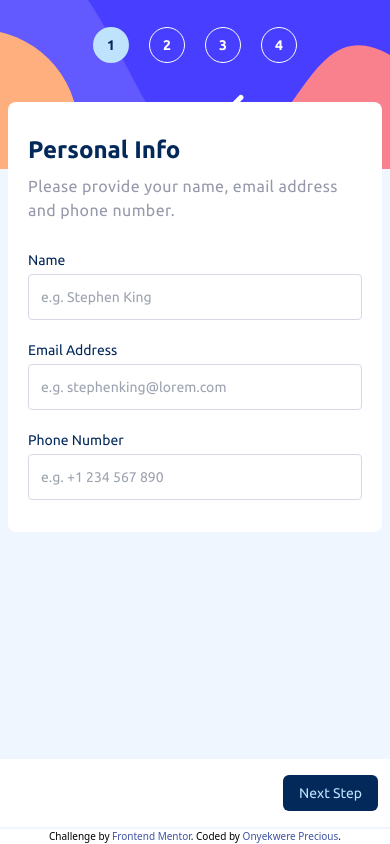
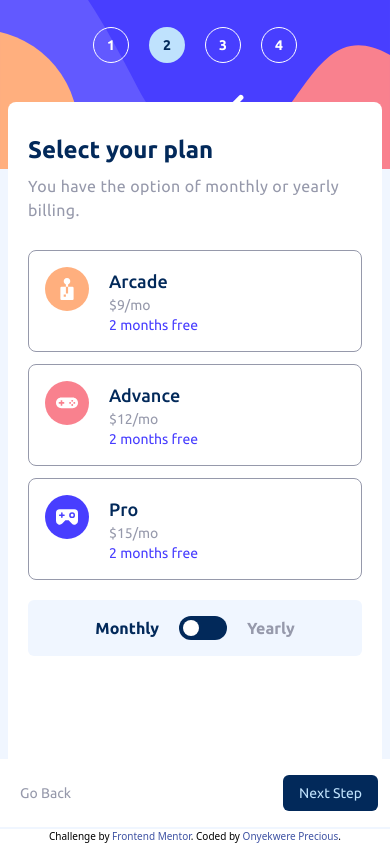
Before and after one commit to Yellow-May/Frontend-Challenge-MultiStep-Form, a Svelte app: page / in a window 390 px wide. Built offline with nearby package versions, Linux system fonts and the light colour scheme.

Commit message:
stage 2 mobile view

```diff
--- a/src/App.svelte
+++ b/src/App.svelte
@@ -3,7 +3,7 @@
 	import SelectPlan from './components/SelectPlan.svelte';
 	import { navitems } from './helpers';
 
-	$: stage = '1';
+	$: stage = '2';
 	const next = () => (stage = (+stage + 1).toString());
 	const back = () => (stage = (+stage - 1).toString());
 </script>
@@ -47,7 +47,7 @@
 
 		<!-- right -->
 		<div
-			class="relative z-10 md:col-span-2 w-full rounded-lg bg-white px-5 py-8 mt-[25%] md:mt-0 md:h-full md:bg-[transparent] md:pl-10 md:pr-12"
+			class="relative z-10 md:col-span-2 w-full rounded-lg bg-white px-5 pt-8 pb-[30%] mt-[25%] sm:pb-[10%] md:mt-0 md:h-full md:bg-[transparent] md:pl-10 md:pr-12"
 		>
 			{#if stage === '1'}
 				<PersonalInfo {stage} {next} {back} />
--- a/src/components/SelectPlan.svelte
+++ b/src/components/SelectPlan.svelte
@@ -1,13 +1,60 @@
 <script lang="ts">
 	import Wrapper from './layouts/Wrapper.svelte';
-	let title = 'Select your plan';
-	let desc = 'You have the option of monthly or yearly billing.';
+	import Switch from './UI/Switch.svelte';
+	import { options_list } from '../helpers';
+
+	const title = 'Select your plan';
+	const desc = 'You have the option of monthly or yearly billing.';
+	let selected: string | null = null;
+	let monthly = true;
 
 	export let back: any;
 	export let next: any;
 	export let stage: string;
 
-	const handle_submit = () => {};
+	const toggle_switch = () => (monthly = !monthly);
+
+	const handle_submit = () => {
+		if (selected) next();
+	};
 </script>
 
-<Wrapper {title} {desc} {back} {stage} {handle_submit} />
+<Wrapper {title} {desc} {back} {stage} {handle_submit}>
+	<div class="flex flex-col gap-3">
+		{#each options_list as option}
+			<div class="relative">
+				<input
+					type="radio"
+					name="plan"
+					id={option.id}
+					value={option.id}
+					bind:group={selected}
+					class="absolute w-full h-full opacity-0 cursor-pointer"
+				/>
+				<div
+					class={`p-4 border border-gray-100 rounded-lg flex items-start gap-5 w-full ${
+						selected === option.id ? 'border-blue-200 bg-magnolia' : ''
+					}`}
+				>
+					<img src={option.icon} alt={option.label} class="w-11 h-11" />
+
+					<div class="flex flex-col items-start">
+						<h3 class="text-lg font-medium text-blue-300">
+							{option.label}
+						</h3>
+						<span class="text-sm text-gray-100">{option.sub}</span>
+						{#if monthly}
+							<span class="text-sm text-blue-200">2 months free</span>
+						{/if}
+					</div>
+				</div>
+			</div>
+		{/each}
+	</div>
+
+	<Switch
+		binder={monthly}
+		options={['Monthly', 'Yearly']}
+		toggle={toggle_switch}
+	/>
+</Wrapper>
--- /dev/null
+++ b/src/components/UI/Switch.svelte
@@ -0,0 +1,29 @@
+<script lang="ts">
+	export let binder: boolean;
+	export let options: string[];
+	export let toggle: () => void;
+</script>
+
+<div
+	class="flex items-center justify-center gap-5 py-4 mt-5 bg-magnolia rounded-md"
+>
+	<span class={`font-bold ${binder ? 'text-blue-300' : 'text-gray-100'}`}
+		>{options[0]}</span
+	>
+	<div class="relative w-12 bg-blue-300 rounded-full">
+		<input
+			type="checkbox"
+			checked={binder}
+			on:change={toggle}
+			class="w-full h-full opacity-0 cursor-pointer"
+		/>
+		<span
+			class={`w-4 h-4 rounded-full pointer-events-none bg-white absolute top-1/2 left-1 -translate-y-1/2 transition-transform ${
+				binder ? '' : 'translate-x-6'
+			}`}
+		/>
+	</div>
+	<span class={`font-bold ${!binder ? 'text-blue-300' : 'text-gray-100'}`}
+		>{options[1]}</span
+	>
+</div>
--- a/src/helpers/index.ts
+++ b/src/helpers/index.ts
@@ -1,3 +1,7 @@
+import icon_arcade from '../assets/images/icon-arcade.svg';
+import icon_advanced from '../assets/images/icon-advanced.svg';
+import icon_pro from '../assets/images/icon-pro.svg';
+
 export const navitems = [
 	{ id: '1', label: 'Your Info' },
 	{ id: '2', label: 'Select Plan' },
@@ -49,3 +53,9 @@ export const alphabets = [
 	'y',
 	'z',
 ];
+
+export const options_list = [
+	{ id: '0', label: 'Arcade', sub: '$9/mo', icon: icon_arcade },
+	{ id: '1', label: 'Advance', sub: '$12/mo', icon: icon_advanced },
+	{ id: '2', label: 'Pro', sub: '$15/mo', icon: icon_pro },
+];
```
